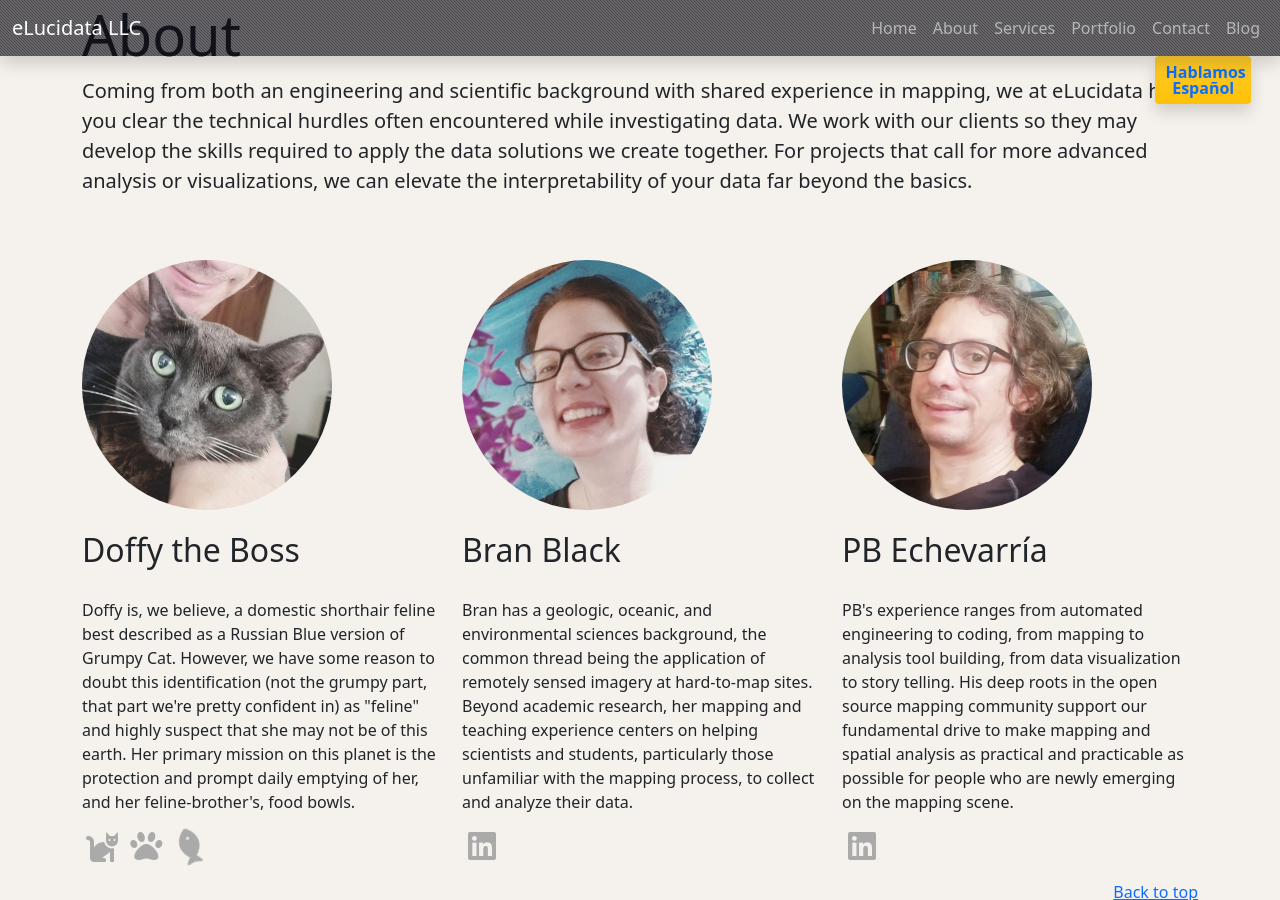
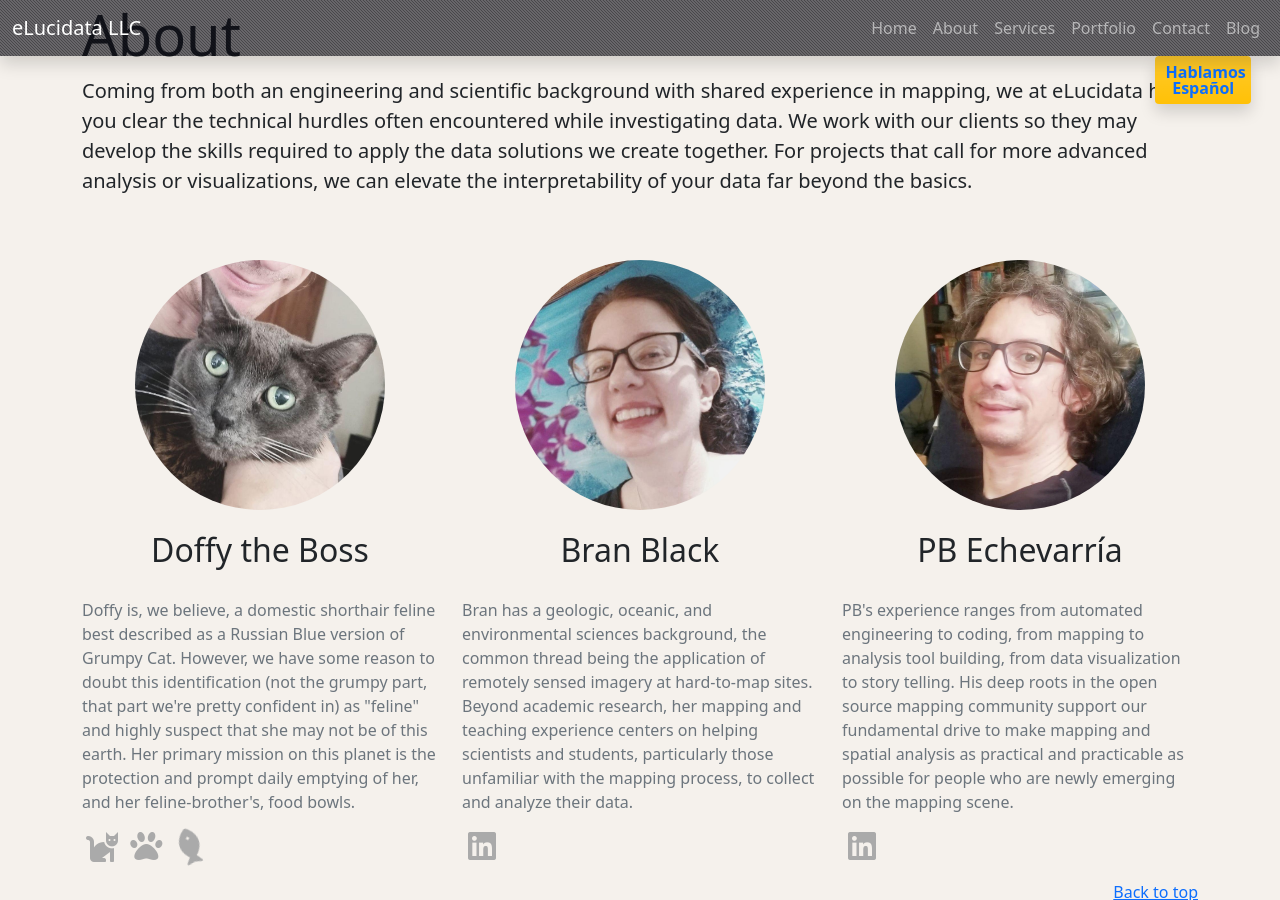
Before and after one commit to eLucidataLLC/www, a Jekyll site: the page built from index.html, in a window 1280 px wide and 900 px high, scrolled down 1141 px. Built offline with Jekyll 4.4.1, drawn with Linux system fonts in a browser that asks for light colours; nearby versions of some CDN libraries.

Commit message:
translations

```diff
--- a/_data/texts.yml
+++ b/_data/texts.yml
@@ -7,5 +7,5 @@
   es:        En eLucidata hacemos un poco de todo. Nuestros intereses y experiencia van desde ayudar a las bibliotecas a automatizar la digitalización y las referencias cruzadas de sus datos de archivo hasta cartografiar lechos de sedimentos a lo largo de miles de kilómetros en el fondo del océano. Disfrutamos con el sabor y el reto que nos supone el inicio de un nuevo proyecto y un nuevo problema que resolver, y nuestro principal objetivo es ayudarle a superar los puntos difíciles en su viaje para investigar sus datos. Nuestra intención no es simplemente resolver su enigma de datos y entregarle la "respuesta", sino trabajar con usted para que tenga la comprensión y la confianza para abordar ese mismo enigma de datos en el futuro. Si tiene datos y un rompecabezas que resolver, estamos a su lado trabajando para solucionarlo.
 
 Portfolio:
-  em:        Here we have a portfolio displaying a subset of the projects we at eLucidata have worked on. This is not an exhaustive list; instead we have selected a few projects that showcase some of the different types of investigations, analysis approaches, and visualizations that we can create working with you. Please take a look and see if some aspect of our work sparks your interest in a project of your own!
+  en:        Here we have a portfolio displaying a subset of the projects we at eLucidata have worked on. This is not an exhaustive list; instead we have selected a few projects that showcase some of the different types of investigations, analysis approaches, and visualizations that we can create working with you. Please take a look and see if some aspect of our work sparks your interest in a project of your own!
   es:        Aquí tenemos un portafolio que muestra un subconjunto de los proyectos en los que hemos trabajado en eLucidata. No se trata de una lista exhaustiva, sino que hemos seleccionado algunos proyectos que muestran algunos de los diferentes tipos de investigaciones, enfoques de análisis y visualizaciones que podemos crear trabajando con usted. Por favor, eche un vistazo y vea si algún aspecto de nuestro trabajo despierta su interés en un proyecto propio.
--- a/_includes/about.html
+++ b/_includes/about.html
@@ -1,43 +1,16 @@
 <section id="about" class="clear">
   <div class="container py-5">
     <h2 class="display-4">About</h2>
-    <p class="lead">{{ site.data.texts.About.en }}</p>
+    <p class="lead">{% include translate.html t = site.data.texts.About %}</p>
 
     <div class="row pt-5">
-      <div class="col-lg-4">
-        <img src="{{ site.data.people.Doffy.photo }}" class="bd-placeholder-img rounded-circle" width="250" height="250" />
 
-        <h3>{{ site.data.people.Doffy.name }}</h3>
-        <p>{{ site.data.people.Doffy.bio.en }}</p>
-        <p class="text-start">
-          <a href="#"><i class="fas icon fa-cat fa-fw"></i></a>
-          <a href="#"><i class="fas icon fa-paw fa-fw"></i></a>
-          <a href="#" <i class="fas icon fa-fish fa-fw fa-spin"></i></a>
-        </p>
-      </div><!-- /.col-lg-4 -->
+      {% for p in site.data.people %}
+      {% include pcard.html p = p %}
+      {% endfor %}
 
-      <div class="col-lg-4">
-        <img src="{{ site.data.people.Bran.photo }}" class="bd-placeholder-img rounded-circle" width="250" height="250" />
-
-        <h3>{{ site.data.people.Bran.name }}</h3>
-        <p>{{ site.data.people.Bran.bio.en }}</p>
-        <p class="text-start">
-          <a href="#"><i class="fab icon fa-linkedin fa-fw"></i></a>
-        </p>
-      </div><!-- /.col-lg-4 -->
-
-
-      <div class="col-lg-4">
-        <img src="{{ site.data.people.PB.photo }}" class="bd-placeholder-img rounded-circle" width="250" height="250" />
-
-        <h3>{{ site.data.people.PB.name }}</h3>
-        <p>{{ site.data.people.PB.bio.en }}</p>
-        <p class="text-start">
-          <a href="#"><i class="fab icon fa-linkedin fa-fw"></i></a>
-        </p>
-      </div><!-- /.col-lg-4 -->
       <p class="text-end clear"><a href="#">Back to top</a></p>
 
-    </div><!-- /.row -->
+    </div>
   </div>
 </section>
--- /dev/null
+++ b/_includes/pcard.html
@@ -0,0 +1,11 @@
+<div class="col-lg-4 text-center">
+  <img src="{{ include.p.photo }}" class="bd-placeholder-img rounded-circle" width="250" height="250" />
+
+  <h3>{{ include.p.name }}</h3>
+  <p class="text-start text-muted">{% include translate.html t = include.p.bio %}</p>
+  <p class="text-start">
+    {% for m in include.p.media %}
+    <a href="{{m.url}}"><i class="icon fa-fw {{m.type}}"></i></a>
+    {% endfor %}
+  </p>
+</div>
--- a/_includes/portfolio.html
+++ b/_includes/portfolio.html
@@ -2,7 +2,7 @@
 
   <h2 class="display-4">Portfolio</h2>
 
-  <p class="lead">Here we have a portfolio displaying a subset of the projects we at eLucidata have worked on. This is not an exhaustive list; instead we have selected a few projects that showcase some of the different types of investigations, analysis approaches, and visualizations that we can create working with you. Please take a look and see if some aspect of our work sparks your interest in a project of your own!</p>
+  <p class="lead">{% include translate.html t = site.data.texts.Portfolio %}</p>
 
   <hr class="featurette-divider">
 
--- a/_includes/services.html
+++ b/_includes/services.html
@@ -2,7 +2,7 @@
 
   <div class="container">
     <h2 class="display-4">Services</h2>
-    <p class="lead"><span class="collapse lang es">{{ site.data.texts.Services.es }}</span><span class="show lang en">{{ site.data.texts.Services.en }}</span></p>
+    <p class="lead">{% include translate.html t = site.data.texts.Services %}</p>
 
     <div class="row slider py-5 text-center">
       <div class="col-md-4">
--- /dev/null
+++ b/_includes/translate.html
@@ -0,0 +1 @@
+<span class="collapse lang es">{{ include.t.es }}</span><span class="show lang en">{{ include.t.en }}</span>
```
Also changed, not shown: _data/people.yml (+25 -20 lines).
